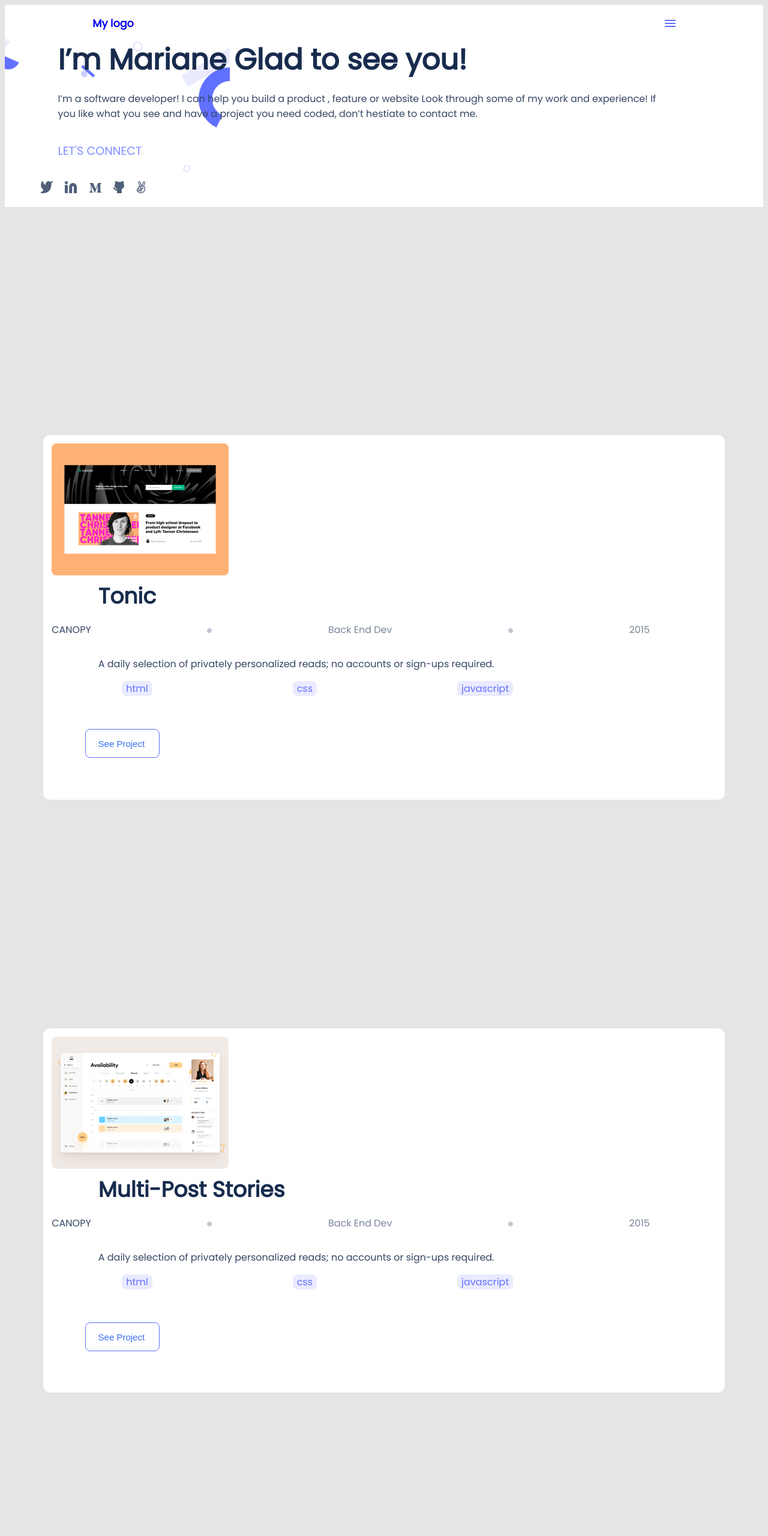
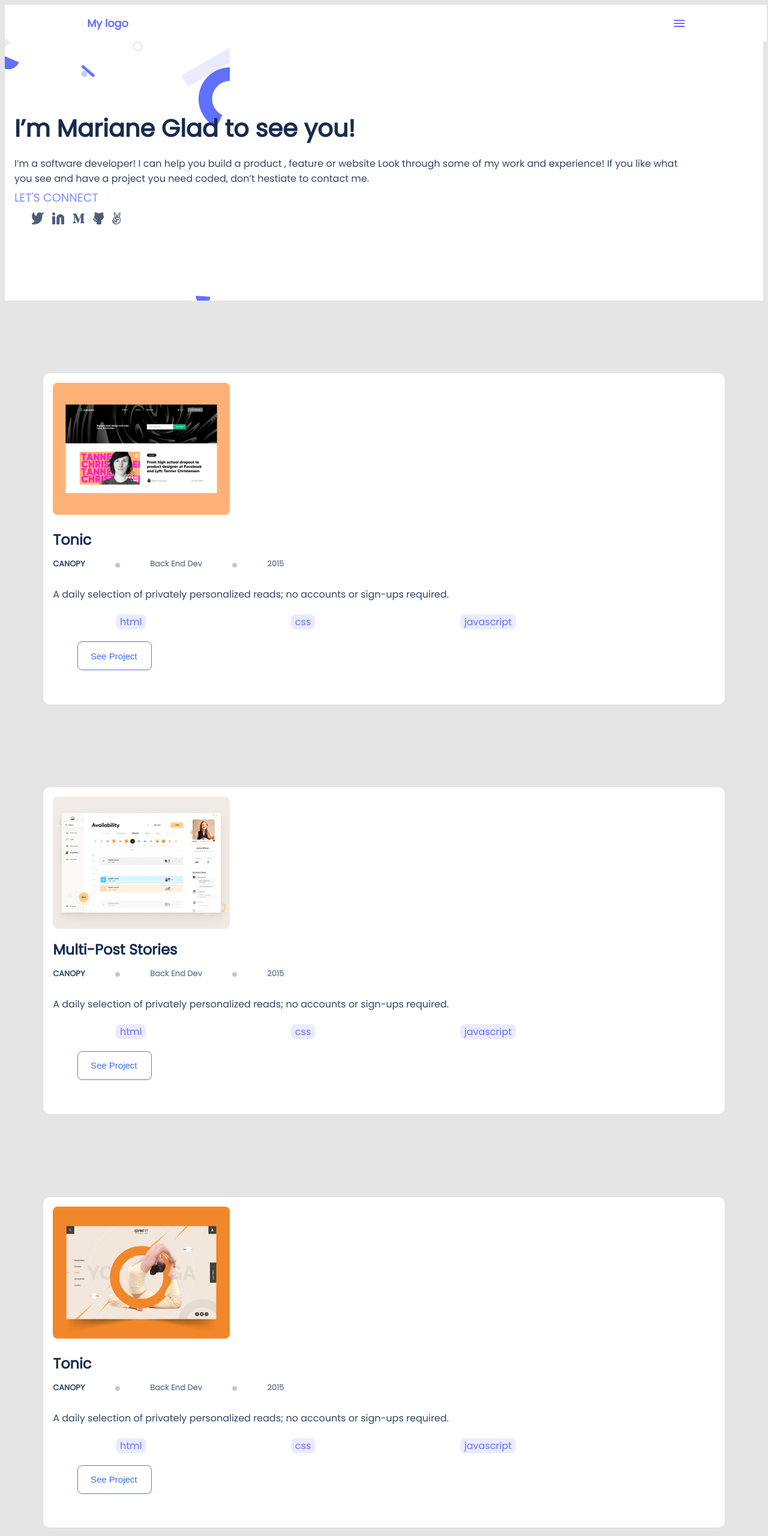
Before and after one commit to helina42/Portfolio-setup-and-mobile, a website: page index.html in a window 1280 px wide. Shown: the top 2560 px of the page at 60% size. Drawn offline with Linux system fonts and the light colour scheme.

Commit message:
edit index and css peer to peer review

```diff
--- a/index.html
+++ b/index.html
@@ -10,7 +10,7 @@
 
 <body>
   <header class="toolbar">
-    <a href="#" ><p>My logo </p></a>
+    <a href="#"><p>My logo</p></a>
     <div class ="vector">
       <nav><a href="#"><img alt="#" src = "./Icons/Union.png"></a></nav>
     </div>
@@ -18,9 +18,11 @@
 
     <div class="container">
     <section class="headline">
-          <div class="header"><h1>I’m Mariane Glad to see you!</h1></div>
-          <div class="info"><p>I’m a software developer! I can help you build a product , feature or website Look through some of my work and experience! If you like what you see and have a project you need coded, don’t hestiate to contact me.</p></div>
-          <div class="connect"><p>LET'S CONNECT</p></div>
+        <div>
+          <h1 class="header">I’m Mariane Glad to see you!</h1>
+          <p class="info">I’m a software developer! I can help you build a product , feature or website Look through some of my work and experience! If you like what you see and have a project you need coded, don’t hestiate to contact me.</p>
+          <p class="connect">LET'S CONNECT</p>
+        </div>
 
         <ul class ="icons">
             <li class="twitter"><a href="#"><img alt="#" src = "./Icons/Twitter.png"></a></li>
@@ -32,8 +34,10 @@
         </section>
 
     <section class="middle-section">
-        <div class="tonic"><img alt="#" src ="./Work/Tonic.png"> </div>
-        <div class ="header" id ="title"><h1>Tonic</h1></div>
+      <div>
+        <img  class="tonic"alt="#" src ="./Work/Tonic.png">
+        <h2 class ="header" id ="title">Tonic</h2>
+      </div>
         <ul class="details">
           <li><div class ="canopy"><p>CANOPY</p></div></li>
           <li><div class ="counter"><img alt="#" src ="./Icons/Counter.png"></div></li>
@@ -44,16 +48,16 @@
 
         <div class="info"> <p>A daily selection of privately personalized reads; no accounts or sign-ups required.</p></div>
         <ul class="lang">
-            <li><div class="hcj"><p>html</p></div></li>
-            <li><div class="hcj"><p>css</p></div></li>
-            <li><div class="hcj"><p>javascript</p></div></li>
+            <li class="hcj"><p>html</p></li>
+            <li class="hcj"><p>css</p></li>
+            <li class="hcj"><p>javascript</p></li>
         </ul>
         <div class ="see"><button class ="button"type ="button"><p>See Project</p></button></div>
     </section>
 
     <section class="middle-section">
-        <div class="tonic"><img alt="#" src ="./Work/Multi-post stories.png"> </div>
-        <div class ="header" id ="title"><h1>Multi-Post Stories</h1></div>
+        <img class="tonic" alt="#" src ="./Work/Multi-post stories.png">
+        <h2 class ="header" id ="title">Multi-Post Stories</h2>
         <ul class="details">
           <li><div class ="canopy"><p>CANOPY</p></div></li>
           <li><div class ="counter"><img alt="#" src ="./Icons/Counter.png"></div></li>
@@ -64,15 +68,17 @@
 
         <div class="info"> <p>A daily selection of privately personalized reads; no accounts or sign-ups required.</p></div>
         <ul class="lang">
-            <li><div class="hcj"><p>html</p></div></li>
-            <li><div class="hcj"><p>css</p></div></li>
-            <li><div class="hcj"><p>javascript</p></div></li>
+            <li class="hcj"><p>html</p></li>
+            <li class="hcj"><p>css</p></li>
+            <li class="hcj"><p>javascript</p></li>
         </ul>
         <div class ="see"><button class ="button"type ="button"><p>See Project</p></button></div>
     </section>
     <section class="middle-section">
-        <div class="tonic"><img alt="#" src ="./Work/Tonic2.png"> </div>
-        <div class ="header" id ="title"><h1>Tonic</h1></div>
+      <div>
+        <img  class="tonic"alt="#" src ="./Work/Tonic2.png">
+        <h2 class ="header" id ="title">Tonic</h2>
+      </div>
         <ul class="details">
           <li><div class ="canopy"><p>CANOPY</p></div></li>
           <li><div class ="counter"><img alt="#" src ="./Icons/Counter.png"></div></li>
@@ -82,16 +88,16 @@
         </ul>
         <div class="info"> <p>A daily selection of privately personalized reads; no accounts or sign-ups required.</p></div>
         <ul class="lang">
-            <li><div class="hcj"><p>html</p></div></li>
-            <li><div class="hcj"><p>css</p></div></li>
-            <li><div class="hcj"><p>javascript</p></div></li>
+          <li class="hcj"><p>html</p></li>
+          <li class="hcj"><p>css</p></li>
+          <li class="hcj"><p>javascript</p></li>
         </ul>
         <div class ="see"><button class ="button"type ="button"><p>See Project</p></button></div>
     </section>
 
     <section class="middle-section">
-    <div class="tonic"><img alt="#" src ="./Work/Multi-post stories.png"> </div>
-    <div class ="header" id ="title"><h1>Multi-Post Stories</h1></div>
+      <img class="tonic" alt="#" src ="./Work/Multi-post stories 2.png">
+      <h2 class ="header" id ="title">Multi-Post Stories</h2>
       <ul class="details">
         <li><div class ="canopy"><p>CANOPY</p></div></li>
         <li><div class ="counter"><img alt="#" src ="./Icons/Counter.png"></div></li>
@@ -101,23 +107,25 @@
       </ul>
      <div class="info"> <p>A daily selection of privately personalized reads; no accounts or sign-ups required.</p></div>
      <ul class="lang">
-        <li><div class="hcj"><p>html</p></div></li>
-        <li><div class="hcj"><p>css</p></div></li>
-        <li><div class="hcj"><p>javascript</p></div></li>
+      <li class="hcj"><p>html</p></li>
+      <li class="hcj"><p>css</p></li>
+      <li class="hcj"><p>javascript</p></li>
      </ul>
      <div class ="see"><button class ="button"type ="button"><p>See Project</p></button></div>
 </section>
 
 <section class="about-sec">
-    <div class="header"><h3>About Myself</h3></div>
-    <div class="info"><p>I’m a software developer! I can help you build a product, feature or website Look through some of my work and experience! If you like what you see and have a project you need coded, don’t hestiate to contact me.</p></div>
-    <div class="connect"><p>LET'S CONNECT</p></div>
-    <ul class ="icons">
+  <div>
+    <h3 class="abt">About Myself</h3>
+    <p class="info-abt">Hello I’m a software developer! I can help you build a product , feature or website Look through some of my work and experience! If you like what you see and have a project you need coded, don’t hestiate to contact me.</p>
+    <p class="connect">LET'S CONNECT</p>
+  </div>
+      <ul class ="abt-icons">
         <li class="cat"><a href="#"><img alt="#" src = "./Icons/cat.png"></a></li>
         <li class="linkdin"><a href="#"><img alt="#" src = "./Icons/Linkedin icon.png"></a></li>
         <li class="p"><a href="#"><img alt="#" src = "./Icons/Peace.png"></a></li>
         <li class="twitter"><a href="#"><img alt="#" src = "./Icons/Twitter.png"></a></li>
-        <li class="m"><a href="#"><img alt="#" src = "./Icons/M.png"></a></li>
+        <li class="m"><a href="#"><img alt="#"src = "./Icons/M.png"></a></li>
     </ul>
   <div class ="resume"><button class ="buttonr"type ="button"><p>Get my resume</p></button></div>
     <ul class="options">
--- a/style.css
+++ b/style.css
@@ -20,12 +20,15 @@
   place-items: center;
 }
 
+.toolbar p {
+  color: #6070ff;
+}
+
 .headline {
   display: flex;
   flex-direction: column;
   align-items: flex-start;
   margin: 0 auto;
-  gap: 1%;
   width: 100%;
   background-color: #fff;
   background-image: url(Images/header-shapes-mobile.png);
@@ -33,24 +36,78 @@
   margin-top: 0;
 }
 
+.toolbar {
+  display: flex;
+  font-style: normal;
+  font-weight: bold;
+  font-size: 1.1em;
+  align-items: center;
+  color: #6070ff;
+  width: 100.5%;
+  background-color: #fff;
+  margin-bottom: -5px;
+  justify-content: space-around;
+  gap: 50%;
+}
+
 .header {
-  font-style: normal;
+  font-style: bold;
   font-weight: 700;
-  font-size: 2em;
+  font-size: 2.5em;
   display: flex;
   align-items: center;
   color: #172b4d;
   width: 80%;
-  margin-left: 7%;
+  margin-left: 16px;
+  margin-top: 120px;
+}
+
+#title {
+  font-size: 1.5em;
+  font-style: bold;
+  font-weight: 900;
+  display: flex;
+  align-items: center;
+  color: #172b4d;
+  width: 80%;
+  margin-left: 16px;
+  margin-top: 1px;
+  margin-bottom: 1px;
+}
+
+.abt {
+  font-style: normal;
+  font-weight: 700;
+  font-size: 2.5em;
+  display: flex;
+  align-items: center;
+  color: #172b4d;
+  width: 80%;
+  margin-left: 16px;
+  margin-top: 80px;
+  margin-bottom: 1px;
 }
 
 .info {
   font-style: normal;
   font-weight: 400;
-  font-size: 1em;
+  font-size: 16px;
   color: #344563;
-  width: 80%;
-  margin-left: 7%;
+  width: 90%;
+  margin-left: 16px;
+  margin-right: 16px;
+  margin-bottom: 5px;
+}
+
+.info-abt {
+  font-style: normal;
+  font-weight: 400;
+  font-size: 16px;
+  color: #344563;
+  width: 90%;
+  margin-left: 16px;
+  margin-right: 16px;
+  margin-bottom: 5px;
 }
 
 .connect {
@@ -58,7 +115,9 @@
   font-weight: normal;
   font-size: 1.2em;
   color: #7f8cff;
-  margin-left: 7%;
+  margin-left: 16px;
+  margin-bottom: 10px;
+  margin-top: 5px;
 }
 
 .connect h3 {
@@ -68,29 +127,24 @@
 .icons {
   display: flex;
   justify-content: space-around;
-  align-items: center;
-  gap: 22%;
-  margin-left: 60px;
-  padding: 0;
+  align-items: flex-start;
+  gap: 15%;
+  margin-top: 0;
+  margin-left: 5px;
+  margin-bottom: 120px;
+}
+
+.abt-icons {
+  display: flex;
+  justify-content: space-around;
+  align-items: flex-start;
+  gap: 15%;
+  margin-top: 0;
+  margin-left: 5px;
 }
 
 li {
   list-style: none;
-}
-
-.toolbar {
-  display: flex;
-  font-style: normal;
-  font-weight: bold;
-  font-size: 1.1em;
-  align-items: center;
-  text-align: center;
-  color: #6070ff;
-  width: 100%;
-  gap: 70%;
-  background-color: #fff;
-  margin-bottom: -5px;
-  justify-content: center;
 }
 
 a {
@@ -101,49 +155,44 @@
   display: flex;
   flex-direction: column;
   align-items: flex-start;
-  margin: 0 auto;
+  margin: 16px;
   gap: 50%;
   width: 90%;
   border-radius: 12px;
   box-sizing: border-box;
   border: 1px solid #dfe1e6;
-  padding: 14px;
-  margin-top: 30%;
   background: #fff;
+  margin-top: 120px;
 }
 
 .tonic {
   align-items: center;
-}
-
-#title {
-  font-size: 1.5em;
-  font-style: bold;
-  font-weight: 900;
+  margin: 16px;
 }
 
 .details {
   font-style: normal;
   font-size: 1em;
   display: flex;
-  padding: 0;
-  justify-content: space-between;
   align-items: center;
   width: 90%;
-  margin: 0;
+  padding-left: 16px;
+  gap: 5%;
+  margin-top: 1px;
+  margin-bottom: 1px;
 }
 
 .canopy {
-  font-style: normal;
-  font-weight: normal;
-  font-size: 1em;
+  font-weight: 600;
+  font-size: 13px;
+  line-height: 16px;
   color: #344563;
 }
 
 .spec {
-  font-style: normal;
-  font-weight: normal;
-  font-size: 1em;
+  font-weight: 600;
+  font-size: 13px;
+  line-height: 16px;
   color: #7a869a;
 }
 
@@ -163,7 +212,7 @@
   border-radius: 8px;
   padding-left: 7px;
   padding-right: 7px;
-  float: left;
+  display: flex;
 }
 
 .hcj p {
@@ -172,6 +221,7 @@
 
 .see {
   margin: 5%;
+  margin-top: 20px;
 }
 
 .button {
@@ -224,6 +274,7 @@
   display: flex;
   flex-direction: row;
   align-items: center;
+  margin-left: 16px;
 }
 
 .buttonr:hover {
@@ -260,11 +311,12 @@
   display: flex;
   align-items: center;
   justify-content: space-between;
+  width: 90%;
 }
 
 .options {
-  width: 100%;
-  margin: 0;
+  margin-left: 35px;
+  width: 80%;
   padding: 0;
 }
 
```
Lines whose indentation alone changed are shown as unchanged.
